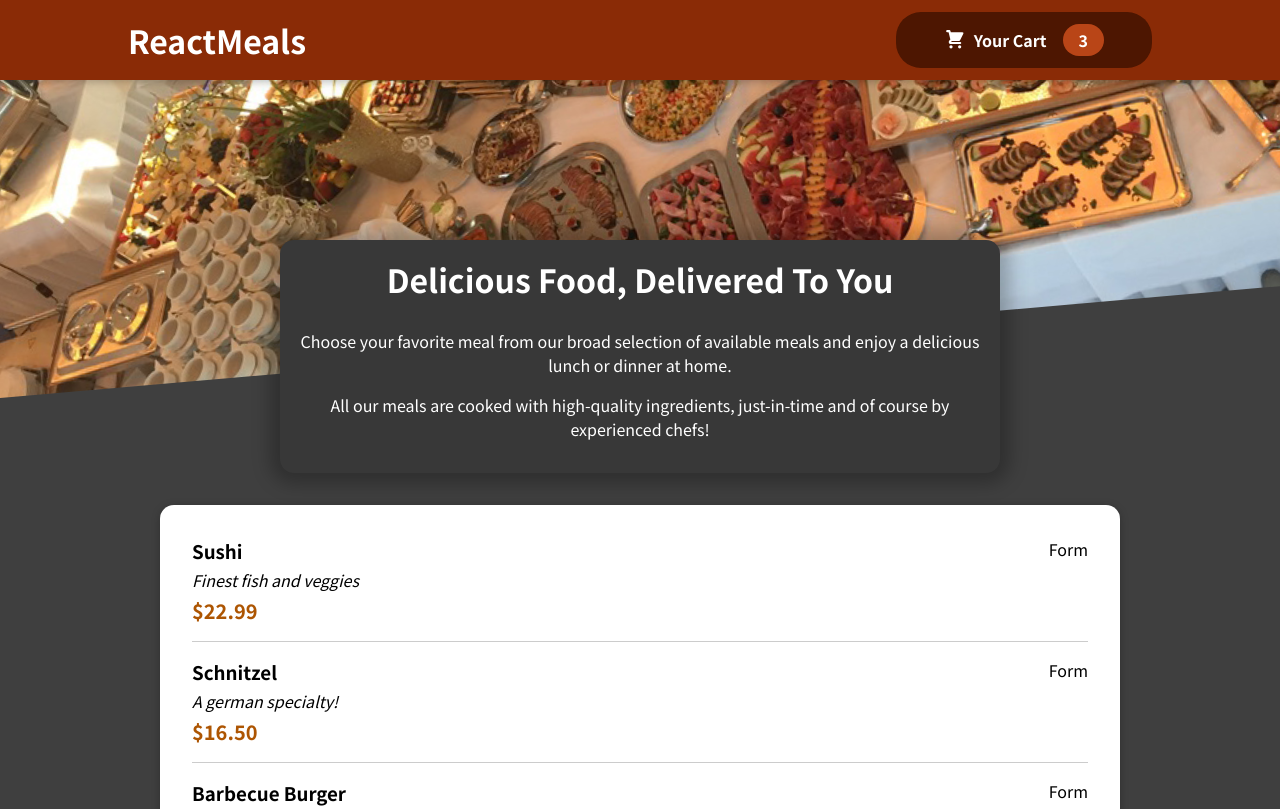
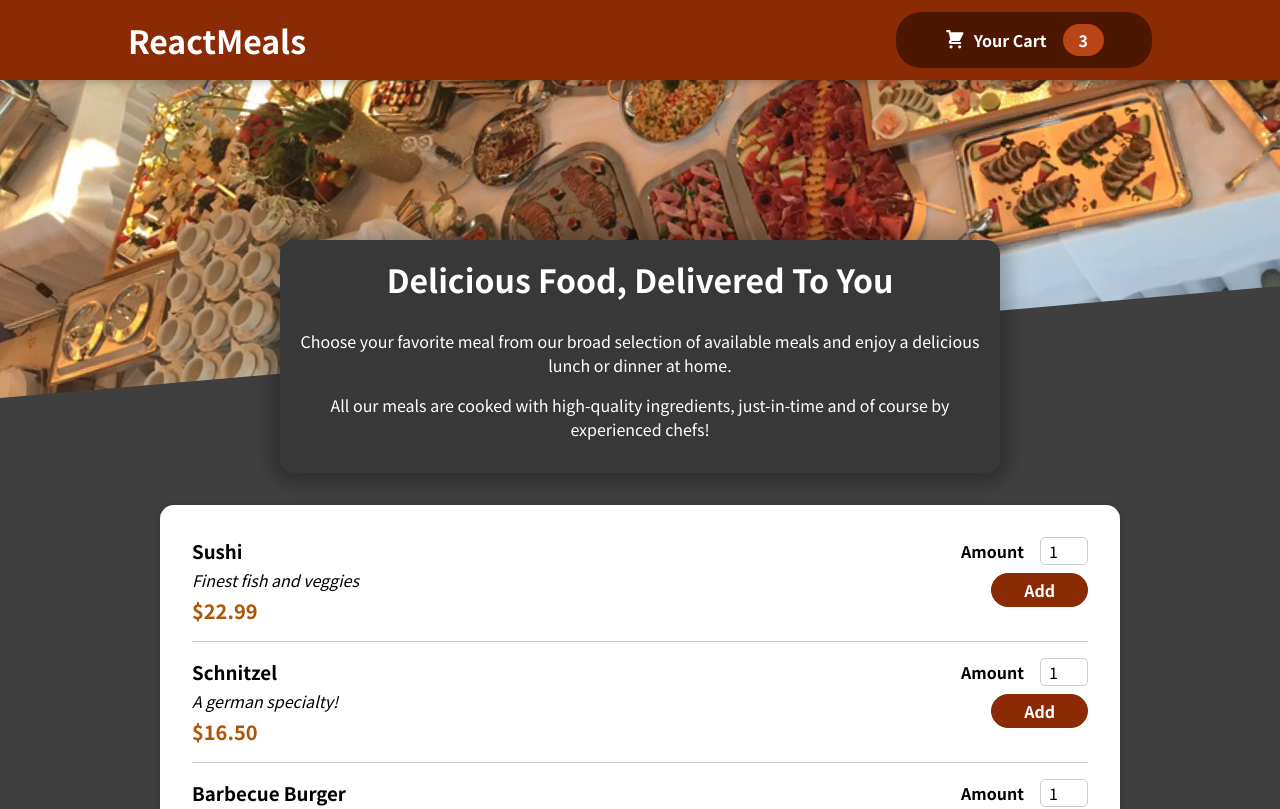
Before and after one commit to drodionov/meal-order-practice, a React (Create React App) app: page / in a window 1280 px wide. Shown: the top 809 px of the page. Built offline with nearby package versions, Linux system fonts and the light colour scheme.

Commit message:
Add meals input form

```diff
--- a/src/components/Meals/MealsItem/MealsItem.js
+++ b/src/components/Meals/MealsItem/MealsItem.js
@@ -1,4 +1,5 @@
 import classes from './MealsItem.module.css'
+import MealsItemForm from "./MealsItemForm";
 
 const MealsItem = ({meal}) => {
   const price = `$${meal.price.toFixed(2)}`
@@ -10,7 +11,7 @@
           <div className={classes.description}>{meal.description}</div>
           <div className={classes.price}>{price}</div>
         </div>
-        <div>Form</div>
+        <MealsItemForm/>
       </li>
   )
 }
--- /dev/null
+++ b/src/components/Meals/MealsItem/MealsItemForm.js
@@ -0,0 +1,18 @@
+import classes from './MealsItemForm.module.css'
+import Input from "../../UI/Input"
+
+const MealsItemForm = () => {
+  return <form className={classes.form}>
+    <Input label={"Amount"} input={{
+      id: 'amount',
+      type: 'number',
+      min: 1,
+      max: 5,
+      step: 1,
+      defaultValue: 1
+    }}/>
+    <button>Add</button>
+  </form>
+}
+
+export default MealsItemForm
--- /dev/null
+++ b/src/components/Meals/MealsItem/MealsItemForm.module.css
@@ -0,0 +1,20 @@
+.form {
+  text-align: right;
+}
+
+.form button {
+  font: inherit;
+  cursor: pointer;
+  background-color: #8a2b06;
+  border: 1px solid #8a2b06;
+  color: white;
+  padding: 0.25rem 2rem;
+  border-radius: 20px;
+  font-weight: bold;
+}
+
+.form button:hover,
+.form button:active {
+  background-color: #641e03;
+  border-color: #641e03;
+}
--- /dev/null
+++ b/src/components/UI/Input.js
@@ -0,0 +1,12 @@
+import classes from './Input.module.css'
+
+const Input = props => {
+  return (
+      <div className={classes.input}>
+        <label htmlFor={props.input.id}>{props.label}</label>
+        <input {...props.input}/>
+      </div>
+  )
+}
+
+export default Input
--- /dev/null
+++ b/src/components/UI/Input.module.css
@@ -0,0 +1,18 @@
+.input {
+  display: flex;
+  align-items: center;
+  margin-bottom: 0.5rem;
+}
+
+.input label {
+  font-weight: bold;
+  margin-right: 1rem;
+}
+
+.input input {
+  width: 3rem;
+  border-radius: 5px;
+  border: 1px solid #ccc;
+  font: inherit;
+  padding-left: 0.5rem;
+}
```
